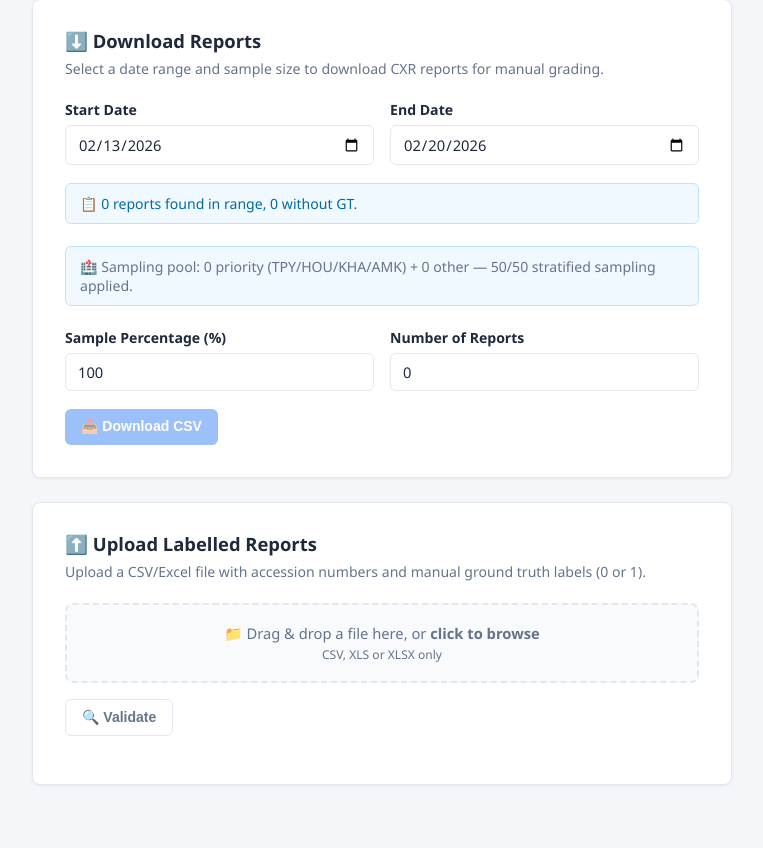
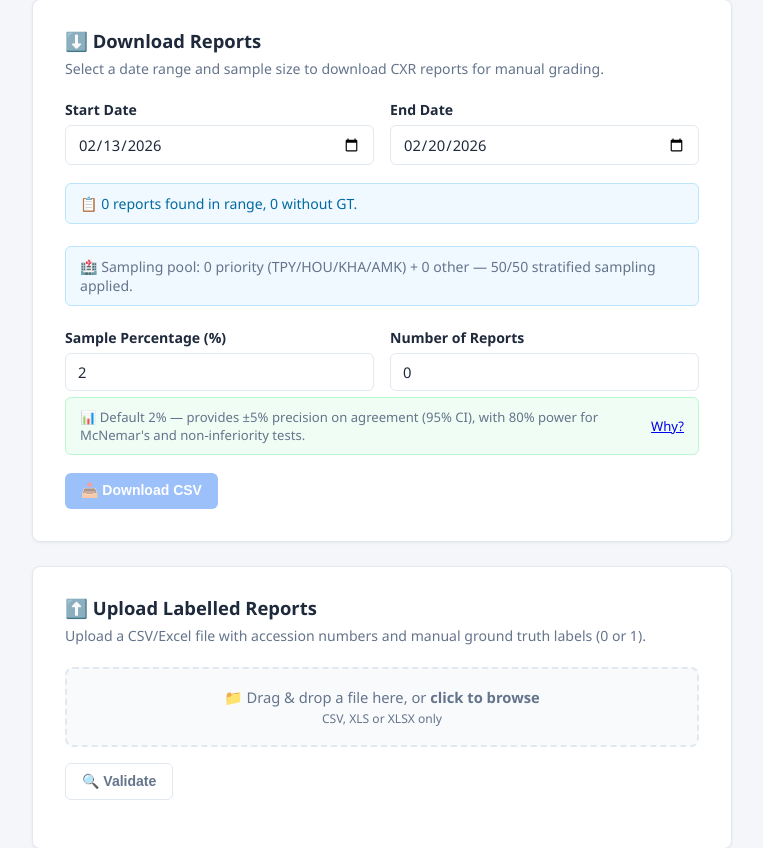
Before and after one commit to covie154/cxr-audit-site, a Django app: page /gt/ in a window 1280 px wide. Shown: the part 174-1022 px from the top of the page, without its empty margins (258-1021 px from the left). Before the commit the page ends 959 px from the top, so only its background shows below. Run offline with Django 5.2, Linux system fonts and the light colour scheme; the visitor is signed in with stand-in values (Sample User, id 1); data that the repository does not hold is empty.

Commit message:
feat(gt): set default sample to 2% based on power analysis
Based on 3,899 paired LLM vs human observations from all3_wGT.csv:
- Agreement: 89.4%, Cohen's kappa: 0.791
- 2% sample (~150/~7000) provides +/-5% precision (95% CI)
- Exceeds 80% power for McNemar's test and non-inferiority of sensitivity

Changes:
- Add RECOMMENDED_SAMPLE_PCT constant (views.py)
- Return recommended_pct/recommended_count from report_count API
- Default percentage input from 100% to 2% (index.html)
- Add rationale info banner with 'Why?' link

See documentation/sampling_280226.md for full analysis.

```diff
--- a/django-app/gt/templates/gt/index.html
+++ b/django-app/gt/templates/gt/index.html
@@ -260,12 +260,16 @@
         <div class="form-row">
             <div class="form-group">
                 <label for="pctInput">Sample Percentage (%)</label>
-                <input type="number" id="pctInput" value="100" min="1" max="100" step="1">
+                <input type="number" id="pctInput" value="2" min="1" max="100" step="1">
             </div>
             <div class="form-group">
                 <label for="countInput">Number of Reports</label>
                 <input type="number" id="countInput" value="0" min="1" step="1">
             </div>
+        </div>
+        <div class="report-info" id="sampleRationale" style="margin-top:-12px; margin-bottom:18px; font-size:.82em; color:var(--c-text-muted); background:#f0fdf4; border-color:#bbf7d0;">
+            📊 Default 2% — provides ±5% precision on agreement (95% CI), with 80% power for McNemar's and non-inferiority tests.
+            <a href="#" id="rationaleLink" style="margin-left:4px;">Why?</a>
         </div>
 
         <!-- Download button -->
@@ -348,6 +352,8 @@
     let eligibleReports = 0; // without GT (the pool we sample from)
     let priorityReports = 0; // priority workplaces (TPY/HOU/KHA/AMK)
     let otherReports = 0;    // all other workplaces
+    let recommendedPct = 2;  // server-provided recommended %
+    let recommendedCount = 0;
     let fetchTimer   = null;
     let updatingFrom = null;          // guards against recursive updates
 
@@ -377,6 +383,8 @@
                     eligibleReports = data.without_gt;
                     priorityReports = data.priority_count || 0;
                     otherReports = data.other_count || 0;
+                    recommendedPct = data.recommended_pct || 2;
+                    recommendedCount = data.recommended_count || Math.ceil(eligibleReports * 2 / 100);
                     infoEl.className = 'report-info';
                     infoEl.textContent = `📋 ${totalReports.toLocaleString()} report${totalReports !== 1 ? 's' : ''} found in range, ${eligibleReports.toLocaleString()} without GT.`;
                     stratEl.style.display = '';
@@ -457,6 +465,25 @@
         if (!start || !end || isNaN(count) || count < 1) return;
         window.location.href = `/gt/api/download-reports?start=${start}&end=${end}&count=${count}`;
     });
+
+    // ── "Why?" rationale link ──
+    const rationaleLink = document.getElementById('rationaleLink');
+    if (rationaleLink) {
+        rationaleLink.addEventListener('click', function(e) {
+            e.preventDefault();
+            alert(
+                'Sample Size Rationale (Power Analysis)\n\n'
+                + 'Based on 3,899 paired LLM vs human observations:\n'
+                + '• Binary agreement: 89.4%  (Cohen\'s κ = 0.791)\n'
+                + '• LLM sensitivity: 98.2%  |  Specificity: 82.6%\n\n'
+                + 'A 2% sample (~150 per ~7,000 reports) provides:\n'
+                + '• 95% CI for agreement within ±5%\n'
+                + '• 80% power for McNemar\'s test (detects classification bias)\n'
+                + '• 80% power for non-inferiority of sensitivity (δ=5%)\n\n'
+                + 'See documentation/sampling_280226.md for full analysis.'
+            );
+        });
+    }
 
     // ── Init ──
     fetchReportCount();
--- a/django-app/gt/views.py
+++ b/django-app/gt/views.py
@@ -24,6 +24,13 @@ from upload.models import CXRStudy
 
 # Workplaces for stratified 50/50 sampling
 _PRIORITY_PREFIXES = ('TPY', 'HOU', 'KHA', 'AMK')
+
+# Recommended sample percentage for manual GT audit.
+# Derived from power analysis (see documentation/sampling_280226.md):
+# 2% (~150 per ~7,000 reports) provides ±5% precision on a 95% CI
+# for agreement, and exceeds requirements for McNemar's test and
+# non-inferiority testing of LLM sensitivity.
+RECOMMENDED_SAMPLE_PCT = 2
 
 
 def _default_friday_range():
@@ -93,11 +100,15 @@ def report_count(request):
     priority_count = eligible_qs.filter(priority_q).count()
     other_count = eligible_qs.exclude(priority_q).count()
 
+    recommended_count = max(1, math.ceil(without_gt * RECOMMENDED_SAMPLE_PCT / 100))
+
     return JsonResponse({
         'total': total,
         'without_gt': without_gt,
         'priority_count': priority_count,
         'other_count': other_count,
+        'recommended_pct': RECOMMENDED_SAMPLE_PCT,
+        'recommended_count': recommended_count,
     })
 
 
```
